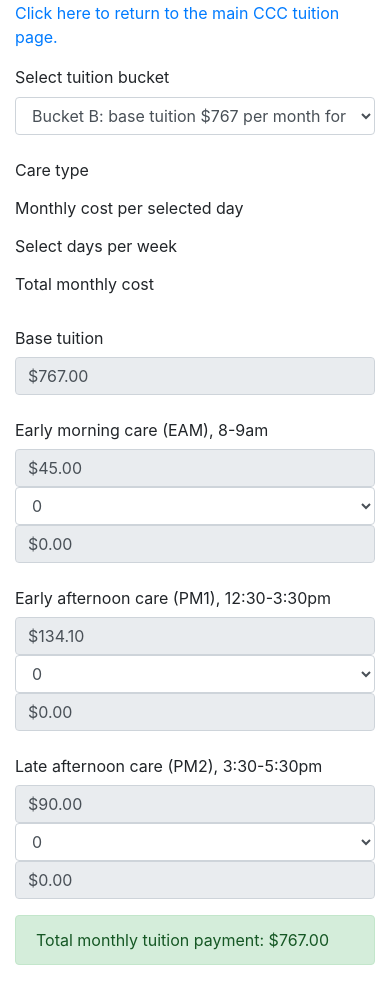
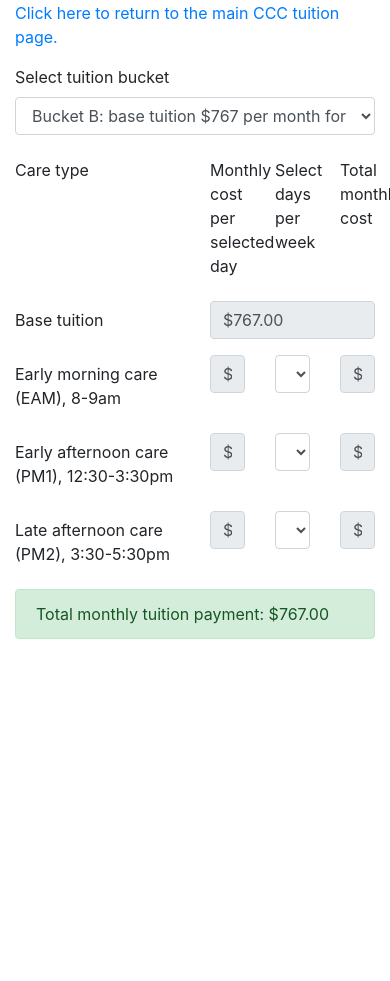
Before and after one commit to montemac/ccc-tuition-calculator, a plain HTML site: page index.html in a window 390 px wide. Shown: the part 560-1541 px from the top of the page. After the commit the page ends 1215 px from the top, so only its background shows below. Drawn offline with nearby package versions, Linux system fonts and the light colour scheme.

Commit message:
Fix to make layout better on phone

```diff
--- a/index.html
+++ b/index.html
@@ -43,23 +43,23 @@
         </select>
         </div>
         <div class="form-group row">
-        <label class="col-sm-6 col-form-label">Care type</label>
-        <label class="col-sm-2 col-form-label">Monthly cost per selected day</label>
-        <label class="col-sm-2 col-form-label">Select days per week</label>
-        <label class="col-sm-2 col-form-label">Total monthly cost</label>
+        <label class="col-6 col-form-label">Care type</label>
+        <label class="col-2 col-form-label">Monthly cost per selected day</label>
+        <label class="col-2 col-form-label">Select days per week</label>
+        <label class="col-2 col-form-label">Total monthly cost</label>
         </div>
         <div class="form-group row">
-        <label for="priceBase" class="col-sm-6 col-form-label">Base tuition</label>
-        <div class="col-sm-6">
+        <label for="priceBase" class="col-6 col-form-label">Base tuition</label>
+        <div class="col-6">
             <input type="text" readonly class="form-control" id="priceBase" value="" onchange="calculate()">
         </div>
         </div>
         <div class="form-group row">
-        <label for="priceEAM" class="col-sm-6 col-form-label">Early morning care (EAM), 8-9am</label>
-        <div class="col-sm-2">
+        <label for="priceEAM" class="col-6 col-form-label">Early morning care (EAM), 8-9am</label>
+        <div class="col-2">
             <input type="text" readonly class="form-control" id="priceEAM" value="" onchange="calculate()">
         </div>
-        <div class="col-sm-2">
+        <div class="col-2">
             <select class="form-control" id="selectEAM" onchange="calculate()">
             <option>0</option>
             <option>1</option>
@@ -69,16 +69,16 @@
             <option>5</option>
             </select>
         </div>
-        <div class="col-sm-2">
+        <div class="col-2">
             <input type="text" readonly class="form-control" id="totalEAM" value="">
         </div>
         </div>
         <div class="form-group row">
-        <label for="pricePM1" class="col-sm-6 col-form-label">Early afternoon care (PM1), 12:30-3:30pm</label>
-        <div class="col-sm-2">
+        <label for="pricePM1" class="col-6 col-form-label">Early afternoon care (PM1), 12:30-3:30pm</label>
+        <div class="col-2">
             <input type="text" readonly class="form-control" id="pricePM1" value="" onchange="calculate()">
         </div>
-        <div class="col-sm-2">
+        <div class="col-2">
             <select class="form-control" id="selectPM1" onchange="calculate()">
             <option>0</option>
             <option>1</option>
@@ -88,16 +88,16 @@
             <option>5</option>
             </select>
         </div>
-        <div class="col-sm-2">
+        <div class="col-2">
             <input type="text" readonly class="form-control" id="totalPM1" value="">
         </div>
         </div>
         <div class="form-group row">
-        <label for="pricePM2" class="col-sm-6 col-form-label">Late afternoon care (PM2), 3:30-5:30pm</label>
-        <div class="col-sm-2">
+        <label for="pricePM2" class="col-6 col-form-label">Late afternoon care (PM2), 3:30-5:30pm</label>
+        <div class="col-2">
             <input type="text" readonly class="form-control" id="pricePM2" value="" onchange="calculate()">
         </div>
-        <div class="col-sm-2">
+        <div class="col-2">
             <select class="form-control" id="selectPM2" onchange="calculate()">
             <option>0</option>
             <option>1</option>
@@ -107,7 +107,7 @@
             <option>5</option>
             </select>
         </div>
-        <div class="col-sm-2">
+        <div class="col-2">
             <input type="text" readonly class="form-control" id="totalPM2" value="">
         </div>
         </div>
```
